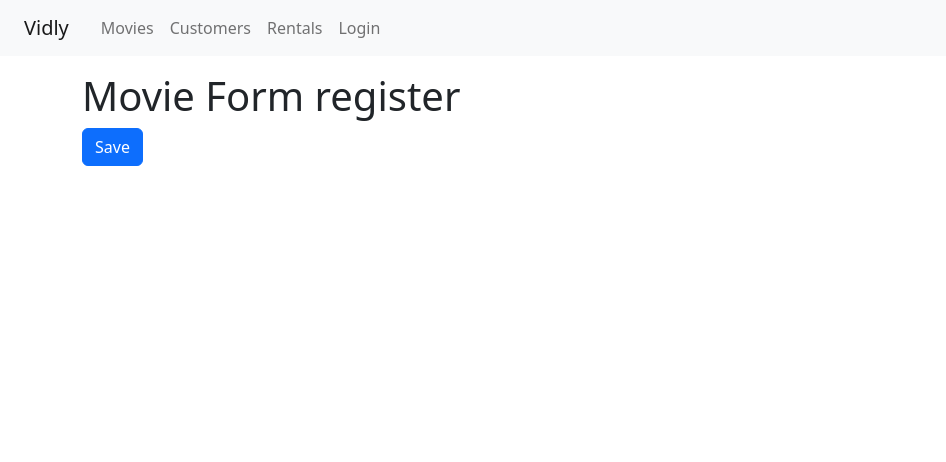
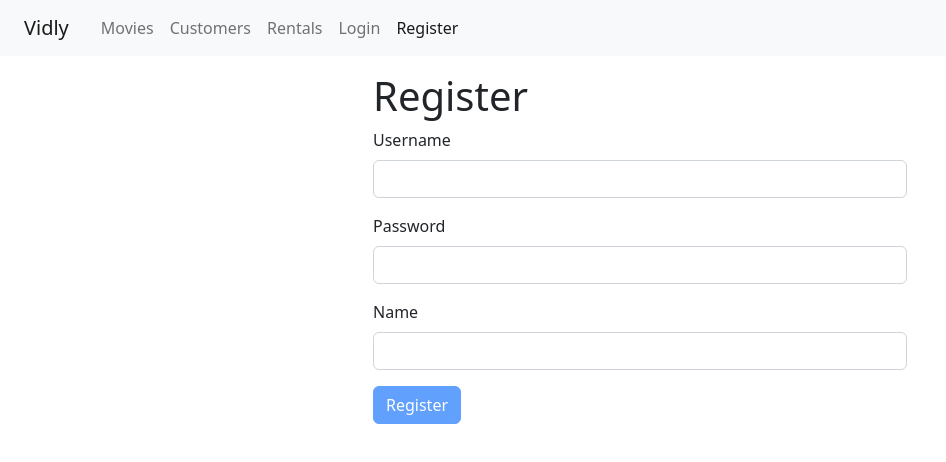
Before and after one commit to MrRokas/vidly, a React (Create React App) app: page /register in a window 1280 px wide. Shown: the top 462 px of the page, without its empty margins (0-946 px from the left). Built offline with nearby package versions, Linux system fonts and the light colour scheme.

Commit message:
registerForm component

```diff
--- a/src/App.js
+++ b/src/App.js
@@ -8,6 +8,7 @@ import Movies from "./components/movies";
 import ErrorPage from "./components/errorPage";
 import MovieForm from "./components/movieForm";
 import LoginForm from "./components/loginForm";
+import RegisterForm from "./components/registerForm";
 
 function App() {
   return (
@@ -21,6 +22,7 @@ function App() {
           <Route path=":id" element={<MovieForm />} />
           <Route path="customers" element={<Customers />} />
           <Route path="rentals" element={<Rentals />} />
+          <Route path="register" element={<RegisterForm />} />
           <Route path="*" element={<ErrorPage />} />
         </Routes>
       </main>
--- a/src/components/navBar.jsx
+++ b/src/components/navBar.jsx
@@ -40,6 +40,11 @@ const NavBar = () => {
                 Login
               </NavLink>
             </li>
+            <li className="nav-item">
+              <NavLink className="nav-link" to="/register">
+                Register
+              </NavLink>
+            </li>
           </ul>
         </div>
       </nav>
--- /dev/null
+++ b/src/components/registerForm.jsx
@@ -0,0 +1,38 @@
+import React from "react";
+import Form from "./common/form";
+import Joi from "joi";
+
+class RegisterForm extends Form {
+  state = { data: { username: "", password: "", name: "" }, errors: {} };
+
+  schema = Joi.object({
+    username: Joi.string()
+      .required()
+      .email({ tlds: { allow: false } })
+      .label("Username"),
+    password: Joi.string().required().min(5).label("Password"),
+    name: Joi.string().required().label("Name"),
+  });
+
+  doSubmit = () => {
+    console.log("submitted");
+  };
+
+  render() {
+    return (
+      <>
+        <div className="container w-50">
+          <h1>Register</h1>
+          <form onSubmit={this.handleSubmit}>
+            {this.renderInput("username", "Username", "email")}
+            {this.renderInput("password", "Password", "password")}
+            {this.renderInput("name", "Name")}
+            {this.renderButton("Register")}
+          </form>
+        </div>
+      </>
+    );
+  }
+}
+
+export default RegisterForm;
```
